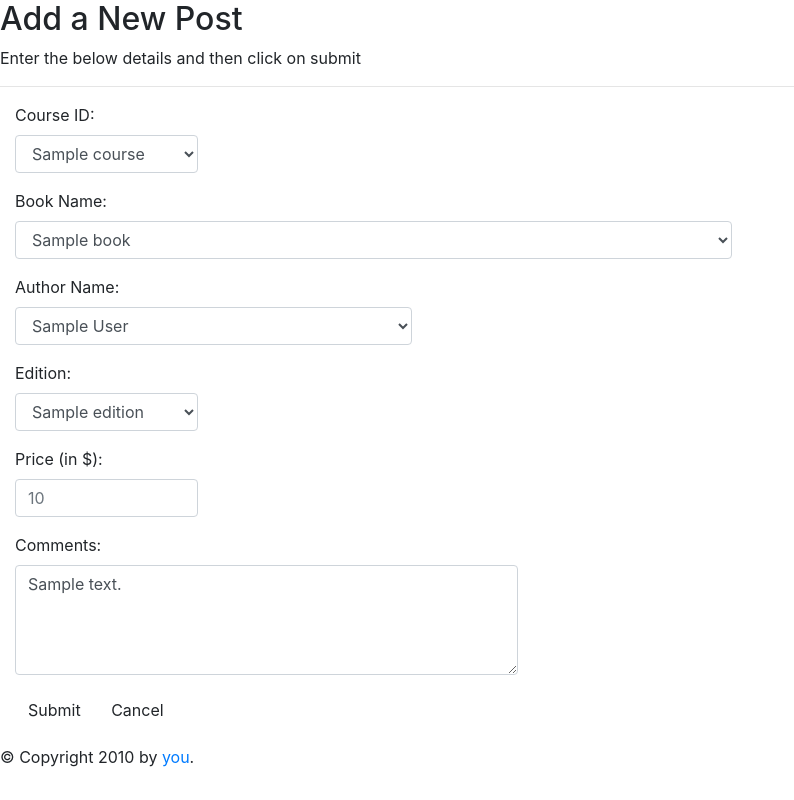
After one commit to NMendon/bookz, a Flask app: template bookz/templates/edit_post.html in a window 1280 px wide. The commit adds this page. Shown: the whole page, without its empty margins (0-794 px from the left). Run offline with Flask 2, Linux system fonts and the light colour scheme; the template is opened without the code that fills it: most values are stand-ins (such as "Sample title", 1, 10 or a date in 2020); parts of the project's set-up code (start-up, migrations or seed data) failed here and were passed over; some libraries are stand-ins or nearby versions.

Commit message:
Created a route for editing a post and populating it with data from the user

```diff
--- a/app.py
+++ b/app.py
@@ -112,13 +112,14 @@ def sellers_page(provider):
     session['seller_id'] = seller_id
     results = []
     with session_scope() as db_session:
-        res = db_session.query(Post.course_book_id, Course.name, Book.name, Book.author, Book.edition, Post.price, Post.last_modified_date).\
+        res = db_session.query(Post.id,  Course.name, Book.name, Book.author, Book.edition, Post.price, Post.last_modified_date).\
             join(CourseBook, Post.course_book_id==CourseBook.id).\
             join(Course, Course.id==CourseBook.course_id).\
             join(Book, Book.id==CourseBook.book_id).\
             filter(Post.seller_id==seller_id).all()
-        for _, course_name, book_name, author, edition, price, lmd in res:
+        for post_id, course_name, book_name, author, edition, price, lmd in res:
             results.append({
+                'post_id': post_id,
                 'book_name': book_name,
                 'author': author,
                 'edition': edition,
@@ -139,33 +140,30 @@ def add_book():
     if request.method == "POST":
         if not request.form:
             raise ValueError("Expected a form in the request")
+        _LOGGER.info(request.form)
+        form = BookForm(request.form)
+        if form.validate():
+            with session_scope() as db_session:
+                cbid = db_session.query(CourseBook.id) \
+                    .filter(CourseBook.course_id==int(form.course.data)) \
+                    .filter(CourseBook.book_id==int(form.book.data)).all()
+                if cbid and cbid[0]:
+                    post = Post(
+                        seller_id=session.get('seller_id'),
+                        course_book_id=cbid[0][0], comments=form.comments.data, price=form.price.data,
+                        created_date=dt.datetime.utcnow(), last_modified_date=dt.datetime.utcnow())
+                    db_session.add(post)
+                    flash('Adding a post...%s' % post)
+                    _LOGGER.info(cbid)
+                    _LOGGER.info(post)
+                else:
+                    raise ValueError(
+                        "Uh oh.. cbid not found for course_id = %s book_id = %s" %(
+                        form.course.data, form.book.data))
+            return redirect('/seller_page/' + session['provider'])
         else:
-            _LOGGER.info(request.form)
-            form = BookForm(request.form)
-            if form.validate():
-                book = Book(
-                    edition=form.edition, name=form.book, author=form.author,
-                    comments=form.comments, ean=form.ean)
-                with session_scope() as db_session:
-                    cbid = db_session.query(CourseBook.id) \
-                        .filter(CourseBook.course_id==int(form.course.data)) \
-                        .filter(CourseBook.book_id==int(form.book.data)).all()
-                    if cbid and cbid[0]:
-                        post = Post(seller_id=session.get('seller_id'),
-                             course_book_id=cbid[0][0], comments=form.comments.data, price=form.price.data,
-                             created_date=dt.datetime.utcnow(), last_modified_date=dt.datetime.utcnow())
-                        db_session.add(post)
-                        flash('Adding a post...%s' % post)
-                        _LOGGER.info(cbid)
-                        _LOGGER.info(post)
-                    else:
-                        raise ValueError(
-                            "Uh oh.. cbid not found for course_id = %s book_id = %s" %(
-                            form.course.data, form.book.data))
-                return redirect('/seller_page/' + session['provider'])
-            else:
-                _LOGGER.info("Could not validate form %s" %(form.errors))
-                return render_template('add_book.html', form=form)
+            _LOGGER.info("Could not validate form %s" %(form.errors))
+            return render_template('add_book.html', form=form)
     elif request.method == "GET":
         return render_template('add_book.html')
 
@@ -181,8 +179,7 @@ def fetch_courses():
             for _id, name, desc in res:
                 courses.append({"id": _id, "name": name, "desc": desc})
         session['courses'] = courses
-    else:
-        return json.dumps(session.get('courses'))
+    return json.dumps(session.get('courses'))
 
 @app.route('/courses/get_books', methods=["GET"])
 def fetch_course_books():
@@ -209,6 +206,47 @@ def fetch_course_books():
 
     return json.dumps(results)
 
+@app.route('/seller_page/edit_post/<post_id>', methods=["GET"])
+def edit_post(post_id):
+    """
+    Based on the post_id and the seller_id we update the post
+    :param post_id:
+    :return:
+    """
+    oauth_token = session.get('oauth_token')
+    session_id = session.get('seller_id', None)
+    if oauth_token is None or not session_id:
+        return redirect('authorization/' + session['provider'])
+    with session_scope() as db_session:
+        res = db_session.query(
+                CourseBook.course_id, Course.name.label('course_name'), CourseBook.book_id,
+                Book.name.label('book_name'), Book.author,
+                Book.ean, Book.edition, Post.comments, Post.price).\
+            join(Course, Course.id==CourseBook.course_id).\
+            join(Post, Post.course_book_id==CourseBook.id).\
+            join(Book, Book.id==CourseBook.book_id).\
+            filter(Post.id == post_id).\
+            filter(Post.seller_id == session_id).\
+            all()
+        if res and res[0]:
+            _LOGGER.info(res[0])
+            return render_template('edit_post.html', post={
+                'book': {
+                    'id': res[0].book_id,
+                    'name': res[0].book_name
+                },
+                'course': {
+                    'id': res[0].course_id,
+                    'name': res[0].course_name
+                },
+                'author': res[0].author,
+                'edition': res[0].edition,
+                'price': res[0].price,
+                'comments': res[0].comments
+            })
+
+        else:
+            return redirect('seller_page'+session['provider'])
 
 
 ######## Utility methods to start stop a server ###########
--- a/bookz/model/model.py
+++ b/bookz/model/model.py
@@ -87,7 +87,7 @@ class Post(Base):
     created_date = Column(DateTime(timezone=True), default=datetime.datetime.utcnow)
     price = Column(Numeric, nullable=False)
     # TODO: Change field in original model
-    is_sold = Boolean(name='is_sold_constraint')
+    status = Column(String(1), default='N')
     last_modified_date = Column(DateTime(timezone=True), default=datetime.datetime.utcnow)
 
     def __init__(self, seller_id=None, course_book_id=None, comments=None, price=None,
--- /dev/null
+++ b/bookz/templates/edit_post.html
@@ -0,0 +1,90 @@
+{% extends "base.html" %}
+{% block title %}Index{% endblock %}
+{% block head %}
+    {{ super() }}
+    <link href="{{ url_for('static', filename='css/login.css') }}" rel="stylesheet">
+    <script src="{{ url_for(
+        'static', filename='components/jquery-cascading-dropdown/dist/jquery.cascadingdropdown.js') }}"></script>
+{% endblock %}
+{% block content %}
+
+     <form class="form-horizontal" role="form", id="dd" action="/edit" method="post">
+
+        <h2>Add a New Post</h2>
+        <p> Enter the below details and then click on submit </p>
+
+        <hr>
+
+      <!-- Course ID -->
+         <div class="form-group">
+              <label class="control-label col-sm-2">Course ID: </label>
+           <div class="col-sm-2">
+                <select id="course" class="form-control course" name="course">
+                    <option value="{{ post['course']['id'] }}" selected>{{ post['course']['name'] }}</option>
+                    {{   post |pprint }}
+                </select>
+           </div>
+         </div>
+
+      <!-- Book Name  -->
+         <div class="form-group">
+              <label class="control-label col-sm-2">Book Name: </label>
+           <div class="col-sm-7">
+                <select id="book" class="form-control book" name="book">
+                    <option value="{{ post['book']['id'] }}" selected>{{ post['book']['name'] }}</option>
+                </select>
+           </div>
+         </div>
+
+       <!-- Author Name -->
+         <div class="form-group">
+              <label class="control-label col-sm-2">Author Name: </label>
+           <div class="col-sm-4">
+                <select id="author" class="form-control author" name="author">
+                    <option value="{{ post['author'] }}" selected>{{ post['author'] }}</option>
+
+                </select>
+           </div>
+         </div>
+
+
+       <!-- Edition -->
+         <div class="form-group">
+              <label class="control-label col-sm-2">Edition: </label>
+           <div class="col-sm-2">
+                <select id="edition" class="form-control edition" name="edition">
+                    <option value="{{ post['edition'] }}" selected>{{ post['edition'] }}</option>
+                </select>
+           </div>
+         </div>
+
+         <div class="form-group">
+              <label class="control-label col-sm-2">Price (in $): </label>
+           <div class="col-sm-2">
+              <input type="number" class="form-control" id="price" placeholder="{{ post['price']|round(precision=2) }}"
+                     name="price" step="any" min="0">
+
+           </div>
+         </div>
+
+
+         <div class="form-group">
+              <label class="control-label col-sm-2">Comments: </label>
+           <div class="col-sm-5">
+              <textarea class="form-control" rows="4" id="comment">{{ post['comments'] }}</textarea>
+           </div>
+         </div>
+
+
+         <div class="form-group">
+
+           <div class="col-sm-offset-4 col-sm-2">
+              <button type="submit" class="btn" value=Book>Submit</button>
+               <button type="button" class="btn" value=Book>Cancel</button>
+           </div>
+         </div>
+
+
+      </form>
+
+{% endblock %}
--- a/bookz/templates/sellers_page.html
+++ b/bookz/templates/sellers_page.html
@@ -70,8 +70,8 @@
                   <td>{{ row['course_name']}}</td>
                   <td>{{ row['price']|round(precision=2)}}</td>
                   <td>{{ row['last_modified_date']}} </td>
-                  <td><a href="/seller/edit_book">Edit </a></td>
-                  <td><a href="/seller/delete_book">Delete </a></td>
+                  <td><a href="/seller_page/edit_post/{{ row['post_id'] }}">Edit </a></td>
+                  <td><a href="/seller_page/delete_book/{{ row['post_id'] }}">Delete </a></td>
                 </tr>
               {% endfor %}
                </tbody>
```
